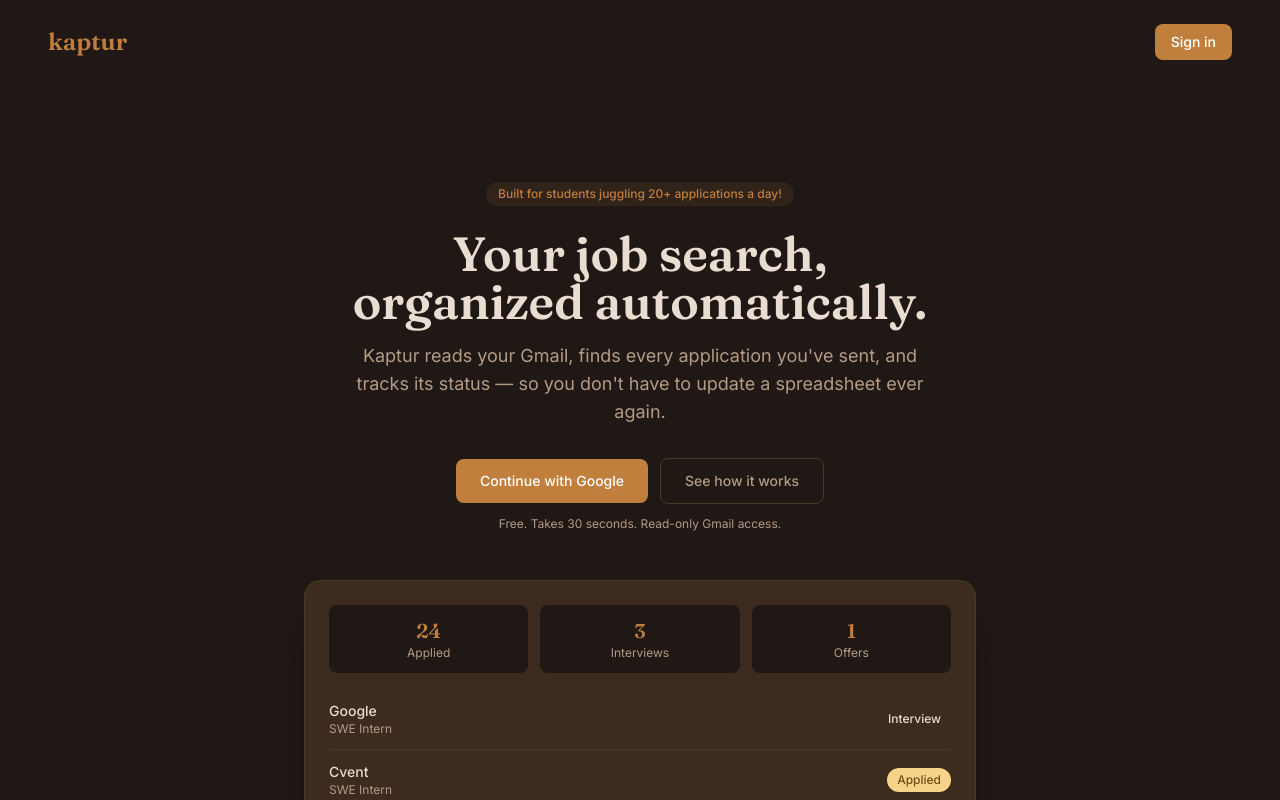
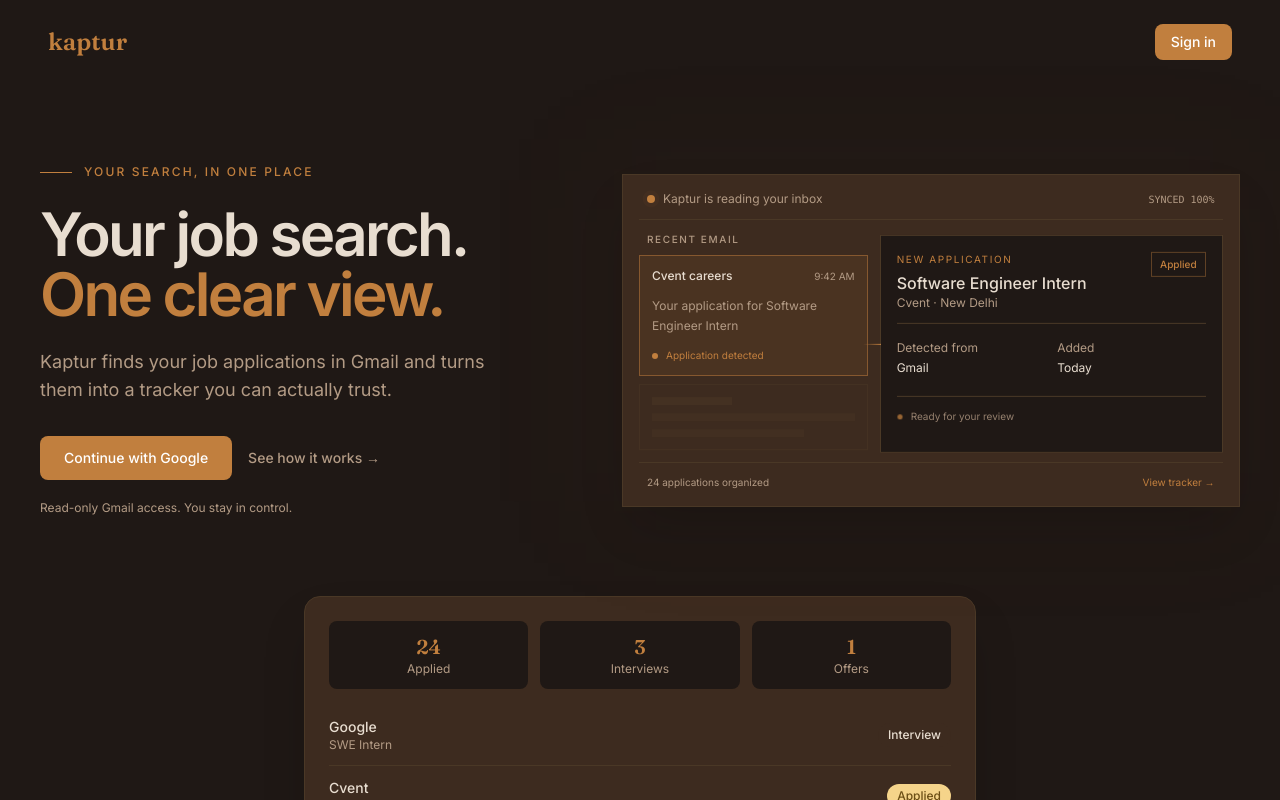
Before and after one commit to Aakriti0207/Kaptur, a React (Vite) app in the folder frontend/: page / in a window 1280 px wide. Shown: the top 800 px of the page. Built offline with nearby package versions, Linux system fonts and the light colour scheme; no server answers.

Commit message:
feat(landing): implement Hero component with animations and styling

```diff
--- /dev/null
+++ b/frontend/src/features/landing/components/Hero.css
@@ -0,0 +1,130 @@
+.hero-product {
+  animation: hero-rise 700ms cubic-bezier(0.22, 1, 0.36, 1) both;
+}
+
+.hero-glow {
+  animation: hero-glow 7s ease-in-out infinite;
+}
+
+.hero-pulse {
+  animation: hero-pulse 2.4s ease-in-out infinite;
+}
+
+.hero-email {
+  animation: hero-email 6s ease-in-out infinite;
+}
+
+.hero-email-ghost {
+  animation: hero-ghost 6s ease-in-out infinite;
+}
+
+.hero-application {
+  animation: hero-application 6s ease-in-out infinite;
+}
+
+.hero-flow-line {
+  position: absolute;
+  left: -1.1rem;
+  top: 50%;
+  width: 1.1rem;
+  height: 1px;
+  overflow: hidden;
+  background: linear-gradient(90deg, transparent, theme("colors.caramel.DEFAULT"));
+}
+
+.hero-flow-line::after {
+  content: "";
+  position: absolute;
+  inset: 0;
+  width: 35%;
+  background: theme("colors.caramel.light");
+  animation: hero-flow 2s ease-in-out infinite;
+}
+
+.hero-sync-number::after {
+  content: "";
+  animation: hero-sync 6s steps(1, end) infinite;
+}
+
+.hero-ready-dot {
+  animation: hero-ready 6s ease-in-out infinite;
+}
+
+.hero-ready-copy {
+  animation: hero-copy 6s ease-in-out infinite;
+}
+
+@keyframes hero-rise {
+  from {
+    opacity: 0;
+    transform: translateY(18px) rotate(1deg);
+  }
+  to {
+    opacity: 1;
+    transform: translateY(0) rotate(0);
+  }
+}
+
+@keyframes hero-glow {
+  0%, 100% { opacity: 0.45; transform: scale(0.96); }
+  50% { opacity: 0.8; transform: scale(1.04); }
+}
+
+@keyframes hero-pulse {
+  0%, 100% { box-shadow: 0 0 0 0 rgb(193 127 62 / 0.35); }
+  50% { box-shadow: 0 0 0 5px rgb(193 127 62 / 0); }
+}
+
+@keyframes hero-email {
+  0%, 18%, 100% { transform: translateX(0); border-color: rgb(193 127 62 / 0.5); }
+  38%, 58% { transform: translateX(4px); border-color: rgb(232 184 133 / 0.9); }
+  78% { transform: translateX(0); border-color: rgb(193 127 62 / 0.5); }
+}
+
+@keyframes hero-ghost {
+  0%, 25%, 100% { opacity: 0.6; transform: translateY(0); }
+  45%, 68% { opacity: 0.24; transform: translateY(3px); }
+}
+
+@keyframes hero-application {
+  0%, 25%, 100% { transform: translateY(3px); border-color: rgb(74 56 38 / 1); }
+  45%, 68% { transform: translateY(0); border-color: rgb(193 127 62 / 0.6); }
+}
+
+@keyframes hero-flow {
+  0% { transform: translateX(-100%); opacity: 0; }
+  25%, 65% { opacity: 1; }
+  100% { transform: translateX(300%); opacity: 0; }
+}
+
+@keyframes hero-sync {
+  0%, 30% { content: "SYNCING 82%"; }
+  50%, 70% { content: "SYNCING 96%"; }
+  90%, 100% { content: "SYNCED 100%"; }
+}
+
+@keyframes hero-ready {
+  0%, 30% { transform: scale(0.7); opacity: 0.55; }
+  48%, 75% { transform: scale(1); opacity: 1; }
+  90%, 100% { transform: scale(0.85); opacity: 0.75; }
+}
+
+@keyframes hero-copy {
+  0%, 30% { opacity: 0.65; }
+  48%, 75% { opacity: 1; }
+  90%, 100% { opacity: 0.8; }
+}
+
+@media (prefers-reduced-motion: reduce) {
+  .hero-product,
+  .hero-glow,
+  .hero-pulse,
+  .hero-email,
+  .hero-email-ghost,
+  .hero-application,
+  .hero-flow-line::after,
+  .hero-ready-dot,
+  .hero-ready-copy {
+    animation: none;
+  }
+}
--- a/frontend/src/features/landing/components/Hero.jsx
+++ b/frontend/src/features/landing/components/Hero.jsx
@@ -1,39 +1,101 @@
+import "./Hero.css";
+
 export default function Hero({ onLogin }) {
-    return (
-      <section className="px-6 md:px-12 pt-16 md:pt-24 pb-12 text-center max-w-2xl mx-auto">
-        <span className="inline-block text-xs font-medium text-caramel bg-caramel/10 px-3 py-1 rounded-full mb-6">
-          Built for students juggling 20+ applications a day!
-        </span>
-
-        <h1 className="font-serif text-4xl md:text-5xl font-semibold text-espresso-textPrimary leading-tight mb-4">
-          Your job search,
-          <br />
-          organized automatically.
+  return (
+    <section className="mx-auto grid max-w-7xl items-center gap-12 px-6 pb-14 pt-14 md:grid-cols-[0.9fr_1.1fr] md:px-10 md:pb-20 md:pt-20">
+      <div className="max-w-xl">
+        <p className="mb-6 flex items-center gap-3 text-xs font-medium uppercase tracking-[0.18em] text-caramel">
+          <span className="h-px w-8 bg-caramel" />
+          Your search, in one place
+        </p>
+        <h1 className="max-w-lg font-sans text-5xl font-semibold leading-[0.98] tracking-[-0.045em] text-espresso-textPrimary lg:text-6xl">
+          <span className="block">Your job search.</span>
+          <span className="block text-caramel">One clear view.</span>
         </h1>
-
-        <p className="text-espresso-textSecondary text-base md:text-lg mb-8">
-          Kaptur reads your Gmail, finds every application you've sent, and
-          tracks its status — so you don't have to update a spreadsheet ever
-          again.
+        <p className="mt-6 max-w-md text-base leading-7 text-espresso-textSecondary md:text-lg">
+          Kaptur finds your job applications in Gmail and turns them into a tracker you can actually trust.
         </p>
-
-        <div className="flex flex-col sm:flex-row items-center justify-center gap-3">
+        <div className="mt-8 flex flex-col items-start gap-4 sm:flex-row sm:items-center">
           <button
             onClick={onLogin}
-            className="w-full sm:w-auto inline-flex items-center justify-center gap-2 bg-caramel text-white px-6 py-3 rounded-lg text-sm font-medium hover:bg-caramel-dark transition-colors"
+            className="inline-flex w-full items-center justify-center rounded-lg bg-caramel px-6 py-3 text-sm font-medium text-white transition-colors hover:bg-caramel-dark focus:outline-none focus:ring-2 focus:ring-caramel-light focus:ring-offset-2 focus:ring-offset-espresso-canvas active:translate-y-px sm:w-auto"
           >
             Continue with Google
           </button>
           <a
             href="#how-it-works"
-            className="w-full sm:w-auto inline-flex items-center justify-center gap-2 text-espresso-textSecondary px-6 py-3 rounded-lg text-sm font-medium border border-espresso-border hover:border-caramel hover:text-caramel transition-colors"
+            className="text-sm font-medium text-espresso-textSecondary transition-colors hover:text-caramel"
           >
-            See how it works
+            See how it works <span aria-hidden="true">→</span>
           </a>
         </div>
-        <p className="text-xs text-espresso-textSecondary mt-3">
-          Free. Takes 30 seconds. Read-only Gmail access.
+        <p className="mt-5 text-xs text-espresso-textSecondary">
+          Read-only Gmail access. You stay in control.
         </p>
-      </section>
-    );
+      </div>
+
+      <div className="relative min-w-0 md:pl-4">
+        <div className="hero-glow absolute -inset-10 bg-caramel/5 blur-3xl" aria-hidden="true" />
+        <div className="hero-product relative border border-espresso-border bg-espresso-card p-3 shadow-2xl shadow-black/20 md:p-4">
+          <div className="flex items-center justify-between border-b border-espresso-border px-2 pb-3">
+            <div className="flex items-center gap-2 text-xs text-espresso-textSecondary">
+              <span className="hero-pulse h-2 w-2 rounded-full bg-caramel" />
+              Kaptur is reading your inbox
+            </div>
+            <span className="font-mono text-[10px] text-espresso-textSecondary"><span className="hero-sync-number" aria-label="Sync status" /></span>
+          </div>
+          <div className="grid gap-3 py-3 md:grid-cols-[0.8fr_1.2fr]">
+            <div className="space-y-2">
+              <p className="px-2 text-[10px] font-medium uppercase tracking-[0.16em] text-espresso-textSecondary">Recent email</p>
+              <div className="hero-email relative border border-caramel/50 bg-caramel/10 p-3">
+                <div className="flex items-center justify-between gap-3">
+                  <span className="text-xs font-medium text-espresso-textPrimary">Cvent careers</span>
+                  <span className="text-[10px] text-espresso-textSecondary">9:42 AM</span>
+                </div>
+                <p className="mt-3 text-xs leading-5 text-espresso-textSecondary">Your application for Software Engineer Intern</p>
+                <div className="mt-3 flex items-center gap-2 text-[10px] text-caramel">
+                  <span className="h-1.5 w-1.5 rounded-full bg-caramel" />
+                  Application detected
+                </div>
+              </div>
+              <div className="hero-email-ghost border border-espresso-border p-3 opacity-60">
+                <div className="h-2 w-20 bg-espresso-border" />
+                <div className="mt-2 h-2 w-full bg-espresso-border/70" />
+                <div className="mt-2 h-2 w-3/4 bg-espresso-border/70" />
+              </div>
+            </div>
+            <div className="hero-application relative border border-espresso-border bg-espresso-canvas p-3 md:p-4">
+              <span className="hero-flow-line" aria-hidden="true" />
+              <div className="flex items-start justify-between gap-4 border-b border-espresso-border pb-3">
+                <div>
+                  <p className="text-[10px] uppercase tracking-[0.16em] text-caramel">New application</p>
+                  <h2 className="mt-1 text-base font-medium text-espresso-textPrimary">Software Engineer Intern</h2>
+                  <p className="text-xs text-espresso-textSecondary">Cvent · New Delhi</p>
+                </div>
+                <span className="border border-caramel/40 px-2 py-1 text-[10px] font-medium text-caramel">Applied</span>
+              </div>
+              <div className="grid grid-cols-2 gap-3 pt-4 text-xs">
+                <div>
+                  <p className="text-espresso-textSecondary">Detected from</p>
+                  <p className="mt-1 text-espresso-textPrimary">Gmail</p>
+                </div>
+                <div>
+                  <p className="text-espresso-textSecondary">Added</p>
+                  <p className="mt-1 text-espresso-textPrimary">Today</p>
+                </div>
+              </div>
+              <div className="mt-5 flex items-center gap-2 border-t border-espresso-border pt-3 text-[10px] text-espresso-textSecondary">
+                <span className="hero-ready-dot h-1.5 w-1.5 rounded-full bg-caramel" />
+                <span className="hero-ready-copy">Ready for your review</span>
+              </div>
+            </div>
+          </div>
+          <div className="flex items-center justify-between border-t border-espresso-border px-2 pt-3 text-[10px] text-espresso-textSecondary">
+            <span>24 applications organized</span>
+            <span className="text-caramel">View tracker →</span>
+          </div>
+        </div>
+      </div>
+    </section>
+  );
 }
```
